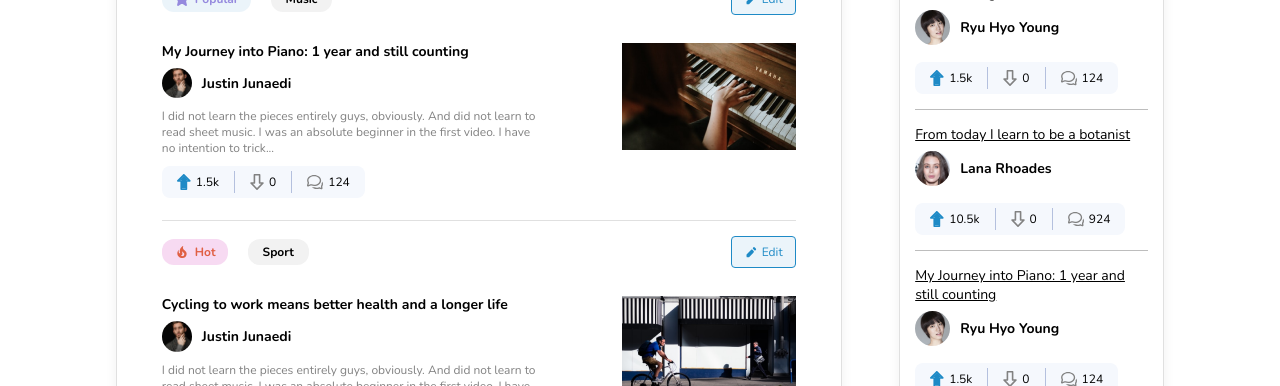
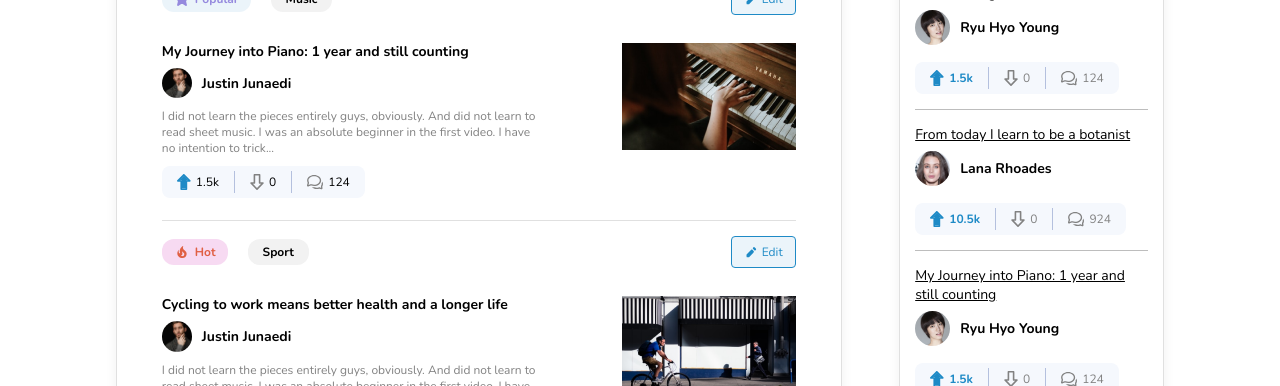
Before and after one commit to asepwildan/hobbytalks, a React (Create React App) app: page /profile in a window 1280 px wide. Shown: the part 414-800 px from the top of the page. Built offline with nearby package versions, Linux system fonts and the light colour scheme.

Commit message:
add link navbar logo

```diff
--- a/src/component/Navbar/navbar.js
+++ b/src/component/Navbar/navbar.js
@@ -1,5 +1,6 @@
 import React from "react";
 // import { Modal } from "react-modal";
+import { Link } from "react-router-dom";
 import styles from "../Navbar/navbar.module.css";
 import logo from "../Navbar/hobbytalk.png";
 import SearchIcon from "@material-ui/icons/Search";
@@ -58,9 +59,9 @@ export default function Navbar() {
         <div className={styles.navbarContainer}>
             <div className={styles.leftbar}>
                 <div className={styles.pictureBar}>
-                    <a href="#">
+                    <Link to={`/`} style={{ textDecoration: "none" }}>
                         <img src={logo} alt="hobbytalk" />
-                    </a>
+                    </Link>
                 </div>
                 <div className={styles.searchBar}>
                     <input type="text" placeholder="What do you want to talk about?" />
@@ -76,11 +77,10 @@ export default function Navbar() {
                         open={isOpen}
                         onClose={closeModal}
                         aria-labelledby="keep-mounted-modal-title"
-                        aria-describedby="keep-mounted-modal-description"
-                    >
+                        aria-describedby="keep-mounted-modal-description">
                         <Box>
                             {/* <CreateThread /> */}
-<EditProfilUser/>
+                            <EditProfilUser />
                         </Box>
                     </Modal>
 
@@ -125,8 +125,7 @@ export default function Navbar() {
                         onClose={handleClose}
                         MenuListProps={{
                             "aria-labelledby": "basic-button",
-                        }}
-                    >
+                        }}>
                         <MenuItem onClick={handleClose}>Profile</MenuItem>
                         <MenuItem onClick={handleClose}>Setting</MenuItem>
                         <MenuItem onClick={handleClose}>Logout</MenuItem>
--- a/src/component/like-recomendation/like-recomendation.js
+++ b/src/component/like-recomendation/like-recomendation.js
@@ -43,7 +43,7 @@ export default function Likerekomendasi() {
                                                     fill="#1E8AC6"
                                                 />
                                             </svg>
-                                            <div className={styles.threadActionInfo}>1.5k</div>
+                                            <div className={styles.threadVoteInfo}>1.5k</div>
                                         </div>
                                         <div className={styles.threadAction}>
                                             <svg
@@ -111,7 +111,7 @@ export default function Likerekomendasi() {
                                                     fill="#1E8AC6"
                                                 />
                                             </svg>
-                                            <div className={styles.threadActionInfo}>10.5k</div>
+                                            <div className={styles.threadVoteInfo}>10.5k</div>
                                         </div>
                                         <div className={styles.threadAction}>
                                             <svg
--- a/src/component/like-recomendation/style/like-recomendation.module.css
+++ b/src/component/like-recomendation/style/like-recomendation.module.css
@@ -65,10 +65,18 @@
     gap: 5px;
     cursor: pointer;
 }
+.threadVoteInfo {
+    font-size: 12px;
+    display: flex;
+    align-items: center;
+    font-weight: bold;
+    color: #1e8ac6;
+}
 .threadActionInfo {
     font-size: 12px;
     display: flex;
     align-items: center;
+    color: #828282;
 }
 
 .threadActionContainer .threadAction:nth-child(2) {
```
